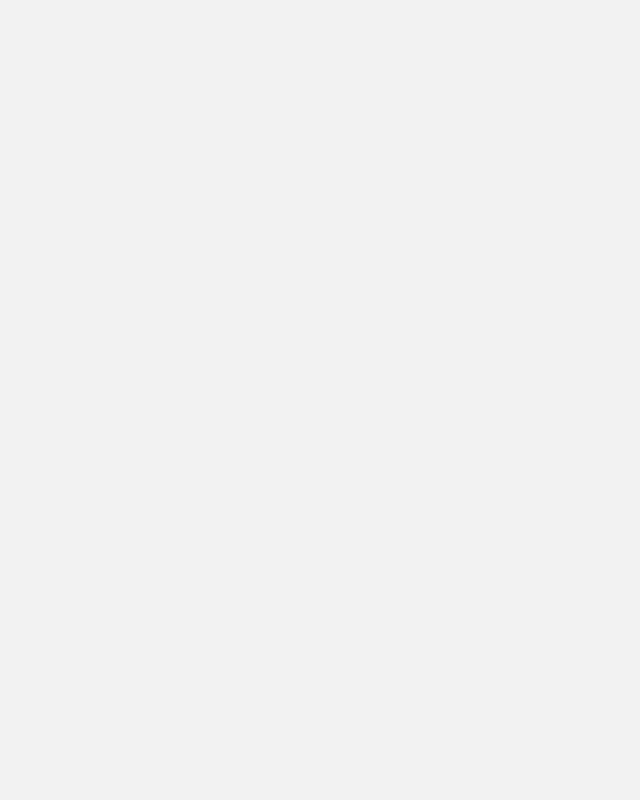
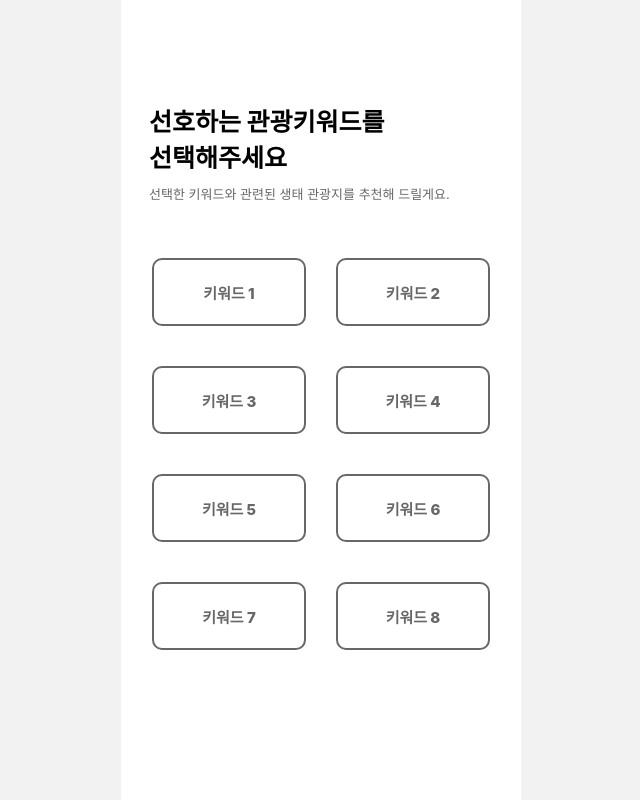
Before and after one commit to ECO-TOUR/front-end, a React (Create React App) app: page /key-word in a window 1280 px wide. Before the commit this address had no page. Shown: the whole page, without its empty margins (319-959 px from the left). Built offline with nearby package versions, Linux system fonts and the light colour scheme.

Commit message:
[FEAT] 키워드 선택 기능 구현

```diff
--- a/src/App.js
+++ b/src/App.js
@@ -3,6 +3,7 @@ import { RecoilRoot } from 'recoil';
 import Login from './Component/Login/Login';
 import Agreement from './Component/Agreement/Agreement'
 import Home from './Component/Main/Home';
+import KeyWord from './Component/Onboarding/KeyWord';
 // import Mypage from './component/Mypage/Mypage.js';
 
 function App() {
@@ -13,6 +14,7 @@ function App() {
           <Routes>
             <Route path="/" element={<Login />} />
             <Route path="/agreement" element={<Agreement />} />
+            <Route path="/key-word" element={<KeyWord />} />
             <Route path="/main" element={<Home />} />
             {/* <Route path="/mypage" element={<Mypage />} /> */}
           </Routes>
--- a/src/Component/Agreement/Agreement.js
+++ b/src/Component/Agreement/Agreement.js
@@ -75,7 +75,7 @@ function Agreement() {
   // 회원가입 버튼 클릭 시
   const onClickSignUpBtn = () => {
     if(isAllClicked == true){
-      navigate('/main');
+      navigate('/key-word');
     }
 
     else{
--- /dev/null
+++ b/src/Component/Onboarding/KeyWord.css
@@ -0,0 +1,63 @@
+/* 전체 화면 */
+.keyword_container {
+    background-color: white;
+    height: 100vh;
+}
+
+/* 타이틀 */
+.keyword_title{
+    font-weight: 800;
+    font-size: 25px;
+    padding-top: 102px;
+    padding-left: 28px;
+    text-align: left;
+}
+
+/* 설명 text*/
+.keyword_text{
+    color: #676767;
+    font-size: 13px;
+    padding-top: 10px;
+    padding-left: 28px;
+}
+
+/* 키워드 메인 wrap*/
+.keyword_wrap {
+    display: flex;
+    flex-direction: column;
+    align-items: center;
+    margin-top: 50px;
+}
+
+/* 키워드 행 */
+.keyword_row {
+    display: flex;
+    justify-content: center;
+    margin-bottom: 30px;
+}
+
+/* 키워드 박스*/
+.keyword_box {
+    display: flex;
+    justify-content: center;
+    align-items: center;
+    cursor: pointer;
+    transition: border-color 0.3s;
+    margin: 5px 15px;
+    width: 150px;
+    height: 64px;
+    border-radius: 10px;
+    border: 2px solid #676767;
+    background: #FFF;
+    font-size: 15px;
+    color: #676767;
+    font-weight: 800;
+}
+
+.keyword_box.clicked {
+    background-color: white; /* 클릭 시 변경될 색상 */
+    stroke-width: 2px;
+    box-shadow: 0 0 10px 5px rgba(145, 235, 134, 0.5); /* 블러 효과 */
+    border-color: #91EB86; /* 경계선 색상 */
+    color: #333;
+}
--- /dev/null
+++ b/src/Component/Onboarding/KeyWord.js
@@ -0,0 +1,45 @@
+import React, { useState } from 'react'
+import './KeyWord.css';
+
+function KeyWord() {
+
+    // 각 키워드 버튼의 클릭 상태를 관리하는 state
+    const [clickedStates, setClickedStates] = useState(Array(8).fill(false));
+
+    // 버튼 클릭 시 상태를 토글하는 함수
+    const handleButtonClick = (index) => {
+        const newClickedStates = [...clickedStates];
+        newClickedStates[index] = !newClickedStates[index];
+        setClickedStates(newClickedStates);
+    };
+
+  return (
+    <div class="keyword_container">
+        <div class="keyword_title">
+            선호하는 관광키워드를 <br/>
+            선택해주세요
+        </div>
+        <div class="keyword_text">선택한 키워드와 관련된 생태 관광지를 추천해 드릴게요.</div>
+        <div class="keyword_wrap">
+            {Array.from({ length: 4 }, (_, rowIndex) => (
+            <div className="keyword_row" key={rowIndex}>
+                {Array.from({ length: 2 }, (_, colIndex) => {
+                const index = rowIndex * 2 + colIndex;
+                return (
+                    <div
+                    className={`keyword_box ${clickedStates[index] ? 'clicked' : ''}`}
+                    key={index}
+                    onClick={() => handleButtonClick(index)}
+                    >
+                    키워드 {index + 1}
+                    </div>
+                );
+                })}
+            </div>
+            ))}
+        </div>
+    </div>
+  )
+}
+
+export default KeyWord;
```
